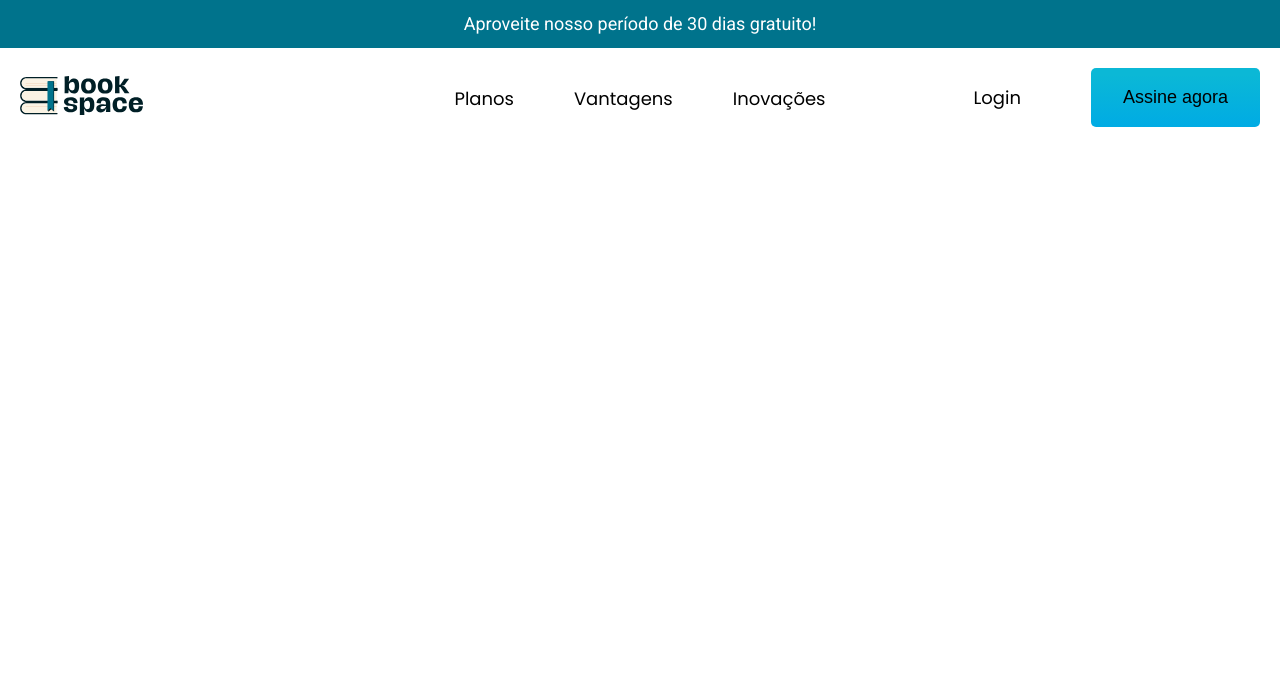
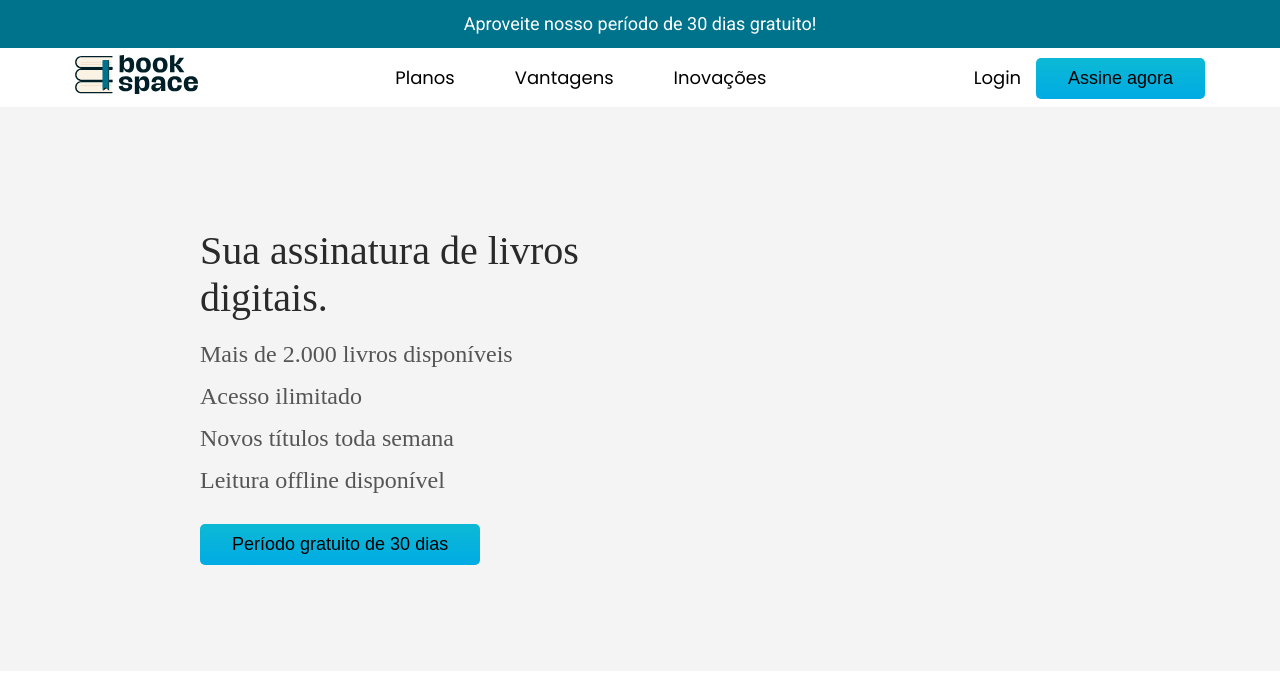
Before and after one commit to oliveira-tech/BookSpace, a plain HTML site: page index.html in a window 1280 px wide. Drawn offline with Linux system fonts and the light colour scheme.

Commit message:
header-containers

```diff
--- a/index.html
+++ b/index.html
@@ -19,10 +19,13 @@
   <body>
     <div class="aviso"><p>Aproveite nosso período de 30 dias gratuito!</p></div>
     <header>
-      <div class="header">
+      <div class="container-header">
+        <div class="header-nav">
+          <div class="header-logo">
             <a href="./"><img src="./img/logo.svg" alt="BookSpace" /></a>
+          </div>
           <nav aria-label="primaria">
-          <ul class="header-nav">
+            <ul class="header-links">
               <li><a href="#planos">Planos</a></li>
               <li><a href="#vantagens">Vantagens</a></li>
               <li><a href="#inovacoes">Inovações</a></li>
@@ -33,7 +36,23 @@
             <button class="btn">Assine agora</button>
           </ul>
         </div>
+
+      </div>
     </header>
+
+    <div class="container">
+      <div class="beneficios">
+        <h1>Sua assinatura de livros<br> digitais.</h1>
+        <ul>
+          <li>Mais de 2.000 livros disponíveis</li>
+          <li>Acesso ilimitado</li>
+          <li>Novos títulos toda semana</li>
+          <li>Leitura offline disponível</li>
+        </ul>
+        <button class="btn">Período gratuito de 30 dias</button>
+      </div>
+
+    </div>
 
   </body>
 </html>
--- a/style.css
+++ b/style.css
@@ -13,26 +13,28 @@
   line-height: 20px;
 }
 
-.header {
+.header-nav {
   display: flex;
-  flex-wrap: wrap;
   justify-content: space-between;
   align-items: center;
+  padding-left: 75px;
+  padding-right: 75px;
   box-sizing: border-box;
-  padding: 20px;
-  max-width: 1490px;
   margin-left: auto;
   margin-right: auto;
-  position: relative;
 }
 
-.header-nav {
+.header-logo {
+  display: inline-block;
+}
+
+.header-links {
   display: flex;
   gap: 60px;
-  position: absolute;
-  left: 50%;
-  top: 50%;
-  transform: translate(-50%, -50%);
+}
+
+nav {
+  display: inline-block;
 }
 
 .header-nav a {
@@ -56,6 +58,10 @@
   width: 100%;
 }
 
+.header-cadastro {
+  display: block;
+}
+
 .header-cadastro > a {
   padding: 16px 10px;
   display: inline-block;
@@ -65,10 +71,7 @@
   background-color: #f7f7f7;
 }
 
-.header-cadastro {
-  display: flex;
-  gap: 60px;
-}
+
 
 .btn {
   background: linear-gradient(0deg, #00abe4 0%, #0bb8d6 89%);
@@ -99,6 +102,44 @@
   color: #000000;
 }
 
+.container {
+  display: block;
+  justify-content: space-between;
+  align-items: center;
+  background-color: #f4f4f4;
+  padding-top: 120px;
+  padding-left: 200px;
+  padding-bottom: 106px;
+}
+
+
+
+.beneficios h1 {
+  font-size: 2.5em;
+  color: #2a2a2a;
+  margin-bottom: 20px;
+}
+
+.beneficios ul {
+  list-style-type: none;
+  padding: 0;
+  margin-bottom: 30px;
+}
+
+.beneficios ul li {
+  margin-bottom: 15px;
+  font-size: 24px;  /* Aumentado para visibilidade */
+  color: #555;
+}
+
+
+
+
+
+
+
+
+
 @media (max-width: 850px) {
   .header-nav {
     display: none;
```
Lines whose indentation alone changed are shown as unchanged.
